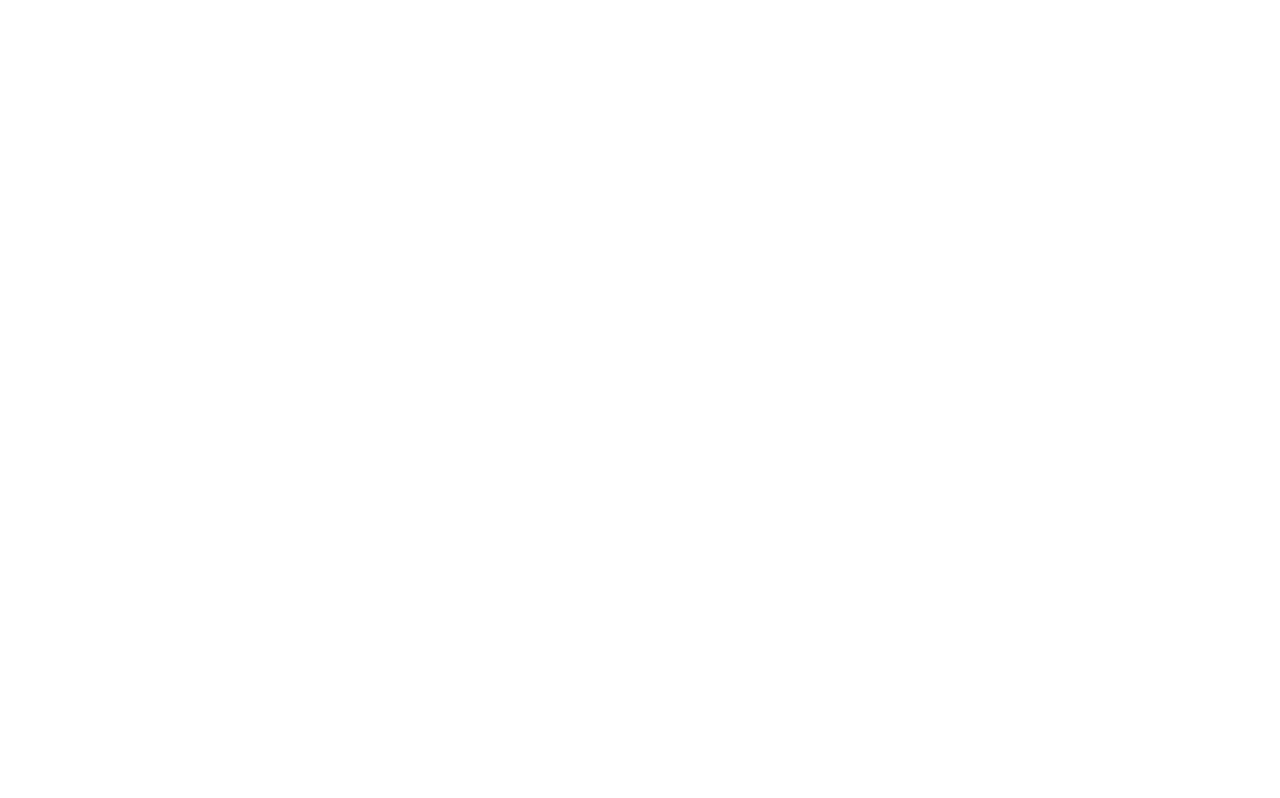
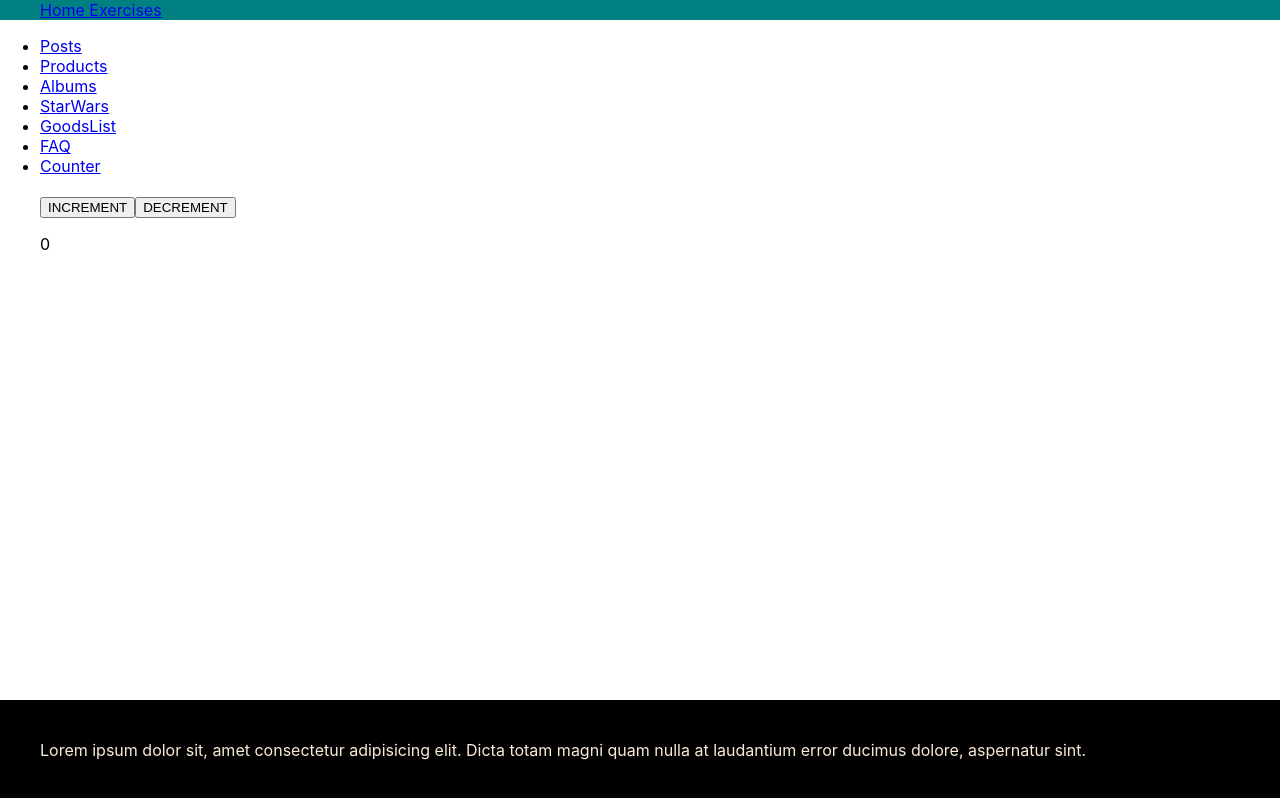
Before and after one commit to VladChornyi/it-generation-practice, a React (Create React App) app: page /exercises/counter in a window 1280 px wide. Before the commit this address had no page. Built offline with nearby package versions, Linux system fonts and the light colour scheme.

Commit message:
Start with redux

```diff
--- a/package.json
+++ b/package.json
@@ -13,8 +13,10 @@
     "react-dom": "^18.2.0",
     "react-icons": "^4.7.1",
     "react-loader-spinner": "^5.3.4",
+    "react-redux": "^8.0.5",
     "react-router-dom": "^6.6.1",
     "react-scripts": "5.0.1",
+    "redux": "^4.2.0",
     "styled-components": "^5.3.6",
     "web-vitals": "^2.1.4"
   },
--- a/src/components/App.jsx
+++ b/src/components/App.jsx
@@ -15,6 +15,7 @@
 import HomePage from "../pages/HomePage/HomePage";
 import Layout from "./Layout/Layout";
 import ExercisesPage from "../pages/ExercisesPage/ExercisesPage";
+import Counter from "./Counter/Counter";
 
 function App() {
   return (
@@ -30,6 +31,7 @@
             <Route path="starWars" element={<StarWars />} />
             <Route path="goodsList" element={<GoodsList goods={goods} />} />
             <Route path="FAQ" element={<FAQ />} />
+            <Route path="counter" element={<Counter />} />
           </Route>
         </Route>
       </Routes>
--- /dev/null
+++ b/src/components/Counter/Counter.jsx
@@ -0,0 +1,17 @@
+import React from 'react'
+import { useDispatch, useSelector } from 'react-redux'
+import { decrementAction, incrementAction } from '../../redux/actions';
+
+export default function Counter() {
+
+    const dispatch = useDispatch()
+const counter = useSelector(state => state.counter)
+const text = useSelector(state => state.text)
+  return (
+    <div>
+      <button onClick={() => dispatch(incrementAction(1))} type="button">INCREMENT</button>
+      <button onClick={() => dispatch(decrementAction(1))} type="button">DECREMENT</button>
+      <p>{counter}</p>
+    </div>
+  )
+}
--- a/src/index.js
+++ b/src/index.js
@@ -3,12 +3,18 @@
 import "./index.css";
 import App from "./components/App";
 import { BrowserRouter } from "react-router-dom";
+import { Provider } from "react-redux";
+import { store } from "./redux/store";
+
+
 
 const root = ReactDOM.createRoot(document.getElementById("root"));
 root.render(
   <React.StrictMode>
     <BrowserRouter>
+    <Provider store={store}>
     <App />
+    </Provider>
     </BrowserRouter>
   </React.StrictMode>
 );
--- a/src/pages/ExercisesPage/ExercisesPage.jsx
+++ b/src/pages/ExercisesPage/ExercisesPage.jsx
@@ -25,6 +25,9 @@
           <li>
             <NavLink to="FAQ">FAQ</NavLink>
           </li>
+          <li>
+            <NavLink to="counter">Counter</NavLink>
+          </li>
         </ul>
       </nav>
       <Section>
--- /dev/null
+++ b/src/redux/actionTypes.js
@@ -0,0 +1,2 @@
+export const increment = 'INCREMENT'
+export const decrement = 'DECREMENT'
--- /dev/null
+++ b/src/redux/actions.js
@@ -0,0 +1,9 @@
+import { decrement, increment } from "./actionTypes"
+
+export const incrementAction = (payload) => {
+    return {type: increment, payload}
+}
+
+export const decrementAction = (payload) => {
+    return {type: decrement, payload}
+}
--- /dev/null
+++ b/src/redux/reducer.js
@@ -0,0 +1,14 @@
+import { decrement, increment } from "./actionTypes";
+
+export const reducer = (state, action) => {
+
+    switch (action.type) {
+      case increment:
+          return {...state, counter: state.counter + action.payload};
+      case decrement:
+          return {...state, counter: state.counter - action.payload};
+
+      default:
+          return state;
+    }
+  };
--- /dev/null
+++ b/src/redux/store.js
@@ -0,0 +1,8 @@
+import { createStore } from "redux";
+import { decrementAction, incrementAction } from "./actions";
+import { decrement, increment } from "./actionTypes";
+import { reducer } from "./reducer";
+
+
+export const store = createStore(reducer, { counter: 0, text: 'abcd' });
+console.log(store)
```
Also changed, not shown: 1 other file (tests, documents, lock files or other folders).
